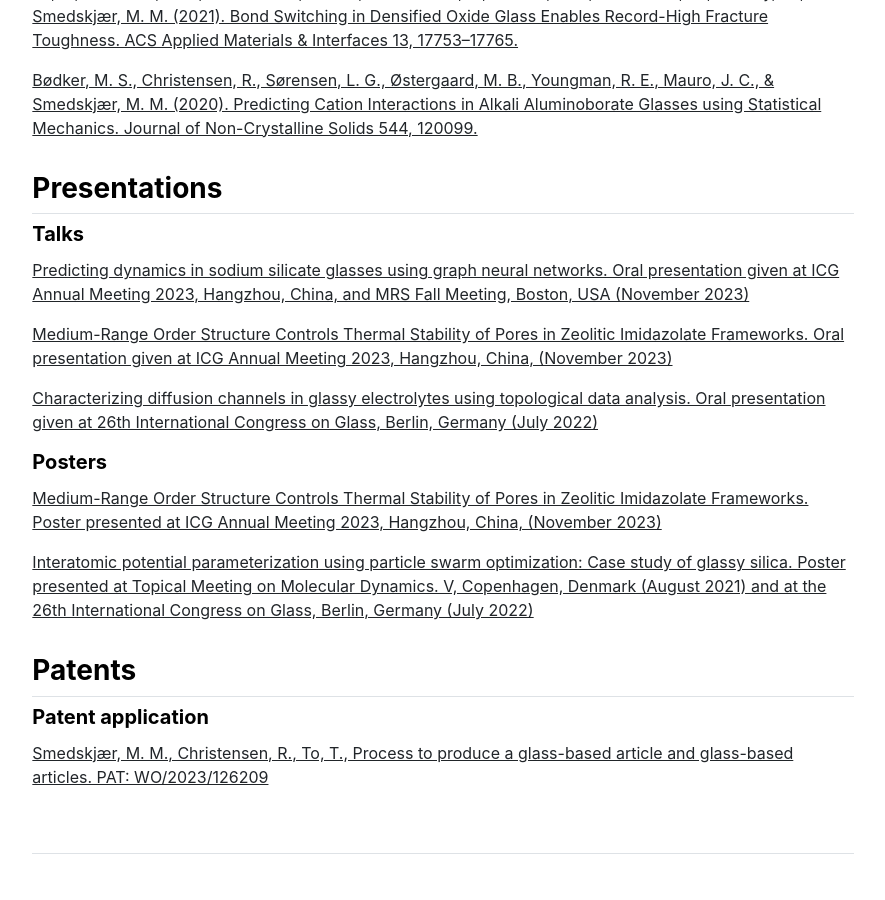
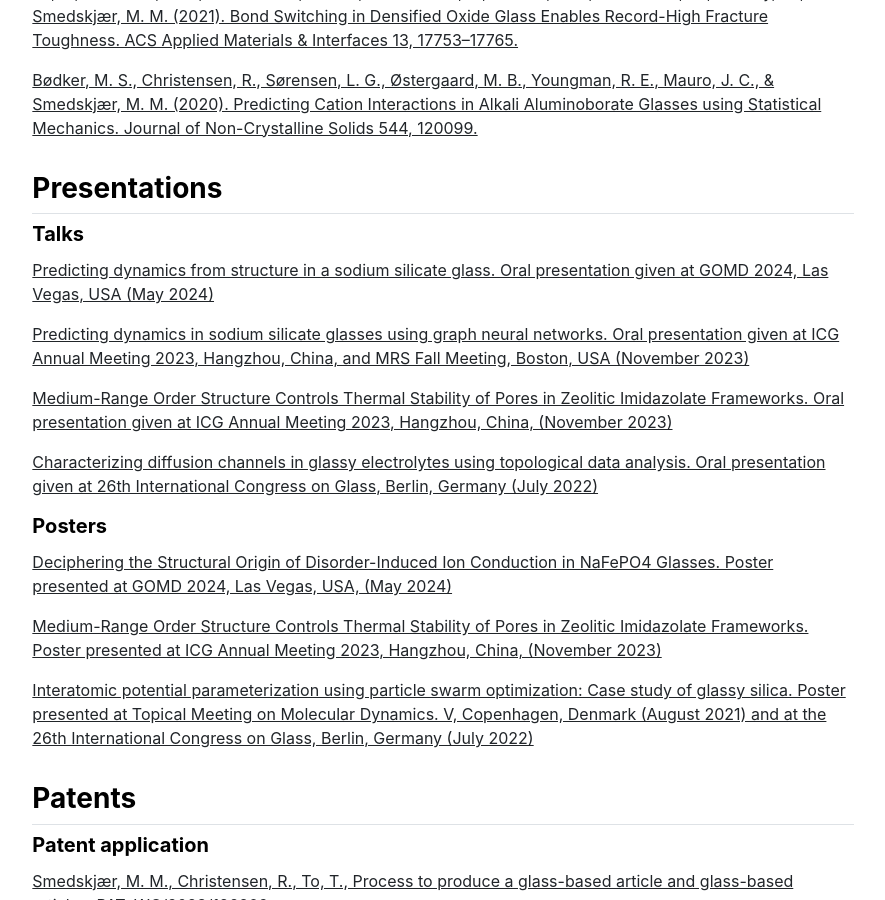
Before and after one commit to R-Chr/R-Chr.github.io, a Jekyll site: the page built from publications.md, in a window 1280 px wide and 900 px high, scrolled down 872 px. Shown: the whole window, without its empty margins (197-1082 px from the left). Built offline with Jekyll 4.4.1, drawn with Linux system fonts in a browser that asks for light colours.

Commit message:
Update publications.yml

```diff
--- a/_data/publications.yml
+++ b/_data/publications.yml
@@ -23,6 +23,8 @@ Record-High Fracture Toughness. ACS Applied Materials & Interfaces 13, 17753–1
 - {name: 'Bødker, M. S., Christensen, R., Sørensen, L. G., Østergaard, M. B., Youngman, R. E., Mauro, J. C., & Smedskjær, M. M. (2020). Predicting Cation Interactions in Alkali Aluminoborate Glasses using Statistical Mechanics. Journal of Non-Crystalline Solids 544, 120099.', url: 'https://doi.org/10.1016/j.jnoncrysol.2020.120099'}
 
 talks:
+- {name: 'Predicting dynamics from structure in a sodium silicate glass. Oral
+presentation given at GOMD 2024, Las Vegas, USA (May 2024)'}
 - {name: 'Predicting dynamics in sodium silicate glasses using graph neural networks. Oral
 presentation given at ICG Annual Meeting 2023, Hangzhou, China, and MRS Fall Meeting, Boston, USA (November 2023)'}
 - {name: 'Medium-Range Order Structure Controls Thermal Stability of Pores in Zeolitic Imidazolate Frameworks. Oral
@@ -31,6 +33,7 @@ presentation given at ICG Annual Meeting 2023, Hangzhou, China, (November 2023)'
 presentation given at 26th International Congress on Glass, Berlin, Germany (July 2022)'}
 
 poster:
+- {name: 'Deciphering the Structural Origin of Disorder-Induced Ion Conduction in NaFePO4 Glasses. Poster presented at GOMD 2024, Las Vegas, USA, (May 2024)'}
 - {name: 'Medium-Range Order Structure Controls Thermal Stability of Pores in Zeolitic Imidazolate Frameworks. Poster presented at ICG Annual Meeting 2023, Hangzhou, China, (November 2023)'}
 - {name: 'Interatomic potential parameterization using particle swarm optimization: Case study of glassy silica. Poster presented at Topical Meeting on Molecular Dynamics. V, Copenhagen, Denmark (August 2021) and at the 26th International Congress on Glass, Berlin, Germany (July 2022)'}
 
```
